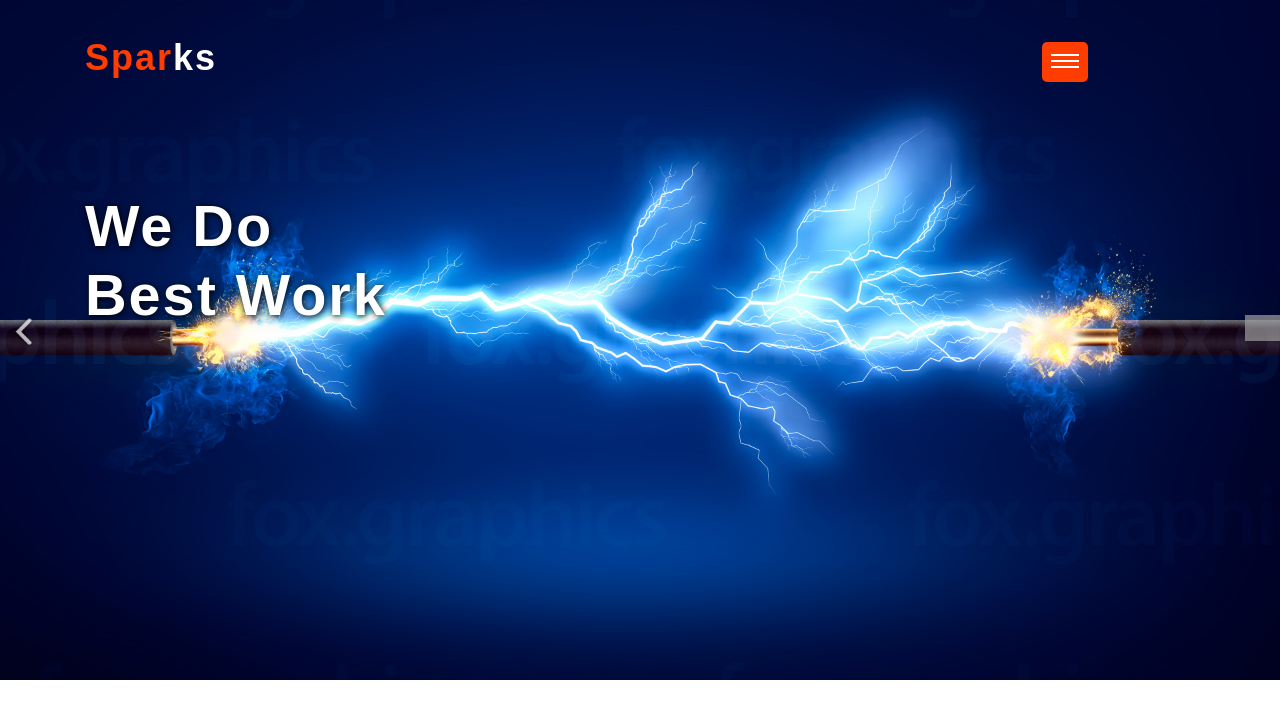
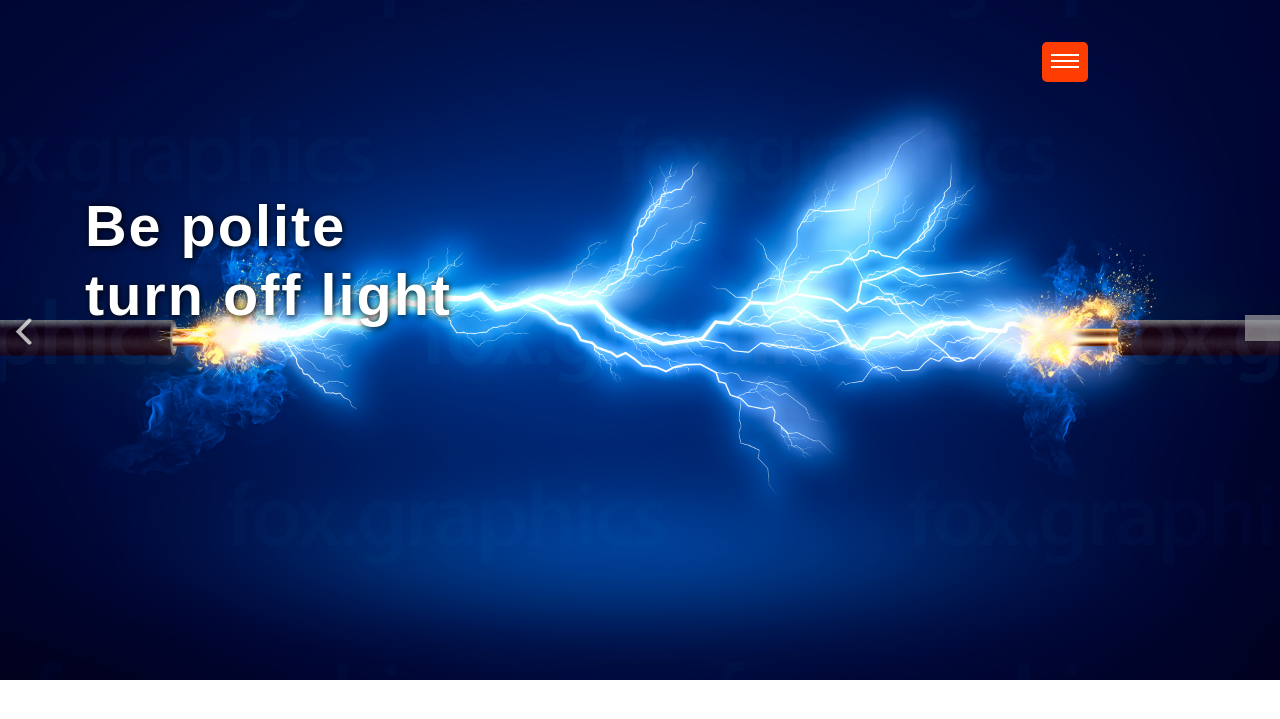
Before and after one commit to Sreerajavk/sparks, a Django app: page /home/ in a window 1280 px wide. Shown: the top 719 px of the page. Run offline with Django 3.2, Linux system fonts and the light colour scheme; some libraries are stand-ins or nearby versions; some web fonts are replaced; grey boxes are pictures that could not be loaded.

Commit message:
modified

```diff
--- a/templates/Home.html
+++ b/templates/Home.html
@@ -46,7 +46,7 @@
             <div class="container">
                <!-- open/close -->
                <div class="hedder-logo">
-                  <h1><a href="index.html"><span>Spar</span>ks</a></h1>
+{#                  <h1><a href="index.html"><span>Spar</span>ks</a></h1>#}
                </div>
                <!-- /open/close -->
                <!-- navigation section  -->
@@ -72,7 +72,7 @@
                      <div class="slider-img one-img">
                         <div class="container">
                            <div class="slider-info">
-                              <h5>We Do<br>Best Work</h5>
+                              <h5>Be polite <br> turn off light</h5>
 {#                              <div class="outs_more-buttn">#}
 {#                                 <a href="#contact" class="scroll">Book Now</a>#}
 {#                              </div>#}
@@ -84,7 +84,7 @@
                      <div class="slider-img two-img">
                         <div class="container">
                            <div class="slider-info">
-                              <h5>We Make<br>Work Easy</h5>
+                              <h5>conservation <br> not deprevation</h5>
 {#                              <div class="outs_more-buttn">#}
 {#                                 <a href="#contact" class="scroll">Book Now</a>#}
 {#                              </div>#}
@@ -96,7 +96,7 @@
                      <div class="slider-img three-img">
                         <div class="container">
                            <div class="slider-info">
-                              <h5>We Make<br>Best Projects</h5>
+                              <h5>save today <br>survive tomorrow</h5>
 {#                              <div class="outs_more-buttn">#}
 {#                                 <a href="#contact" class="scroll">Book Now</a>#}
 {#                              </div>#}
```
Also changed, not shown: db.sqlite3, static/images/pic1.jpeg (added), static/images/pic2.jpeg (added), static/images/pic3.jpeg (added), static/images/pic4.jpeg (added), static/images/pic5.jpeg (added).
